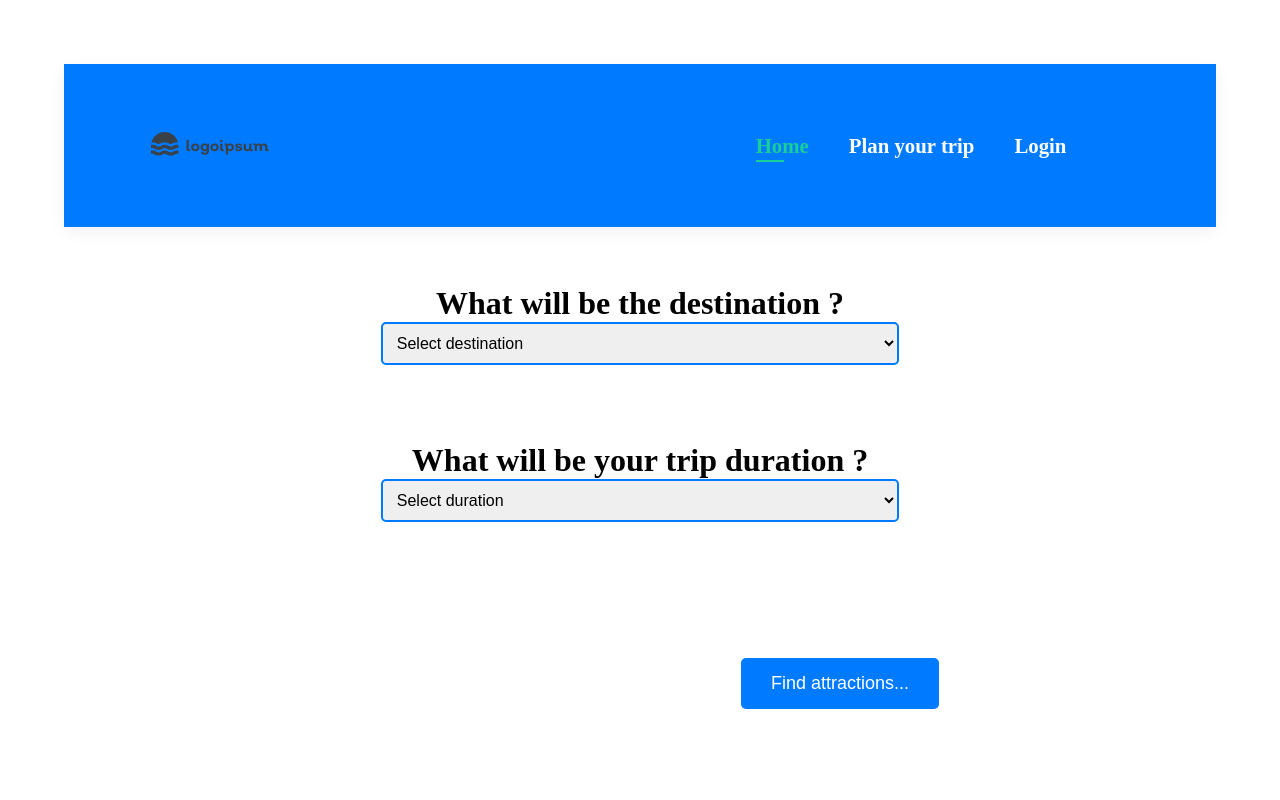
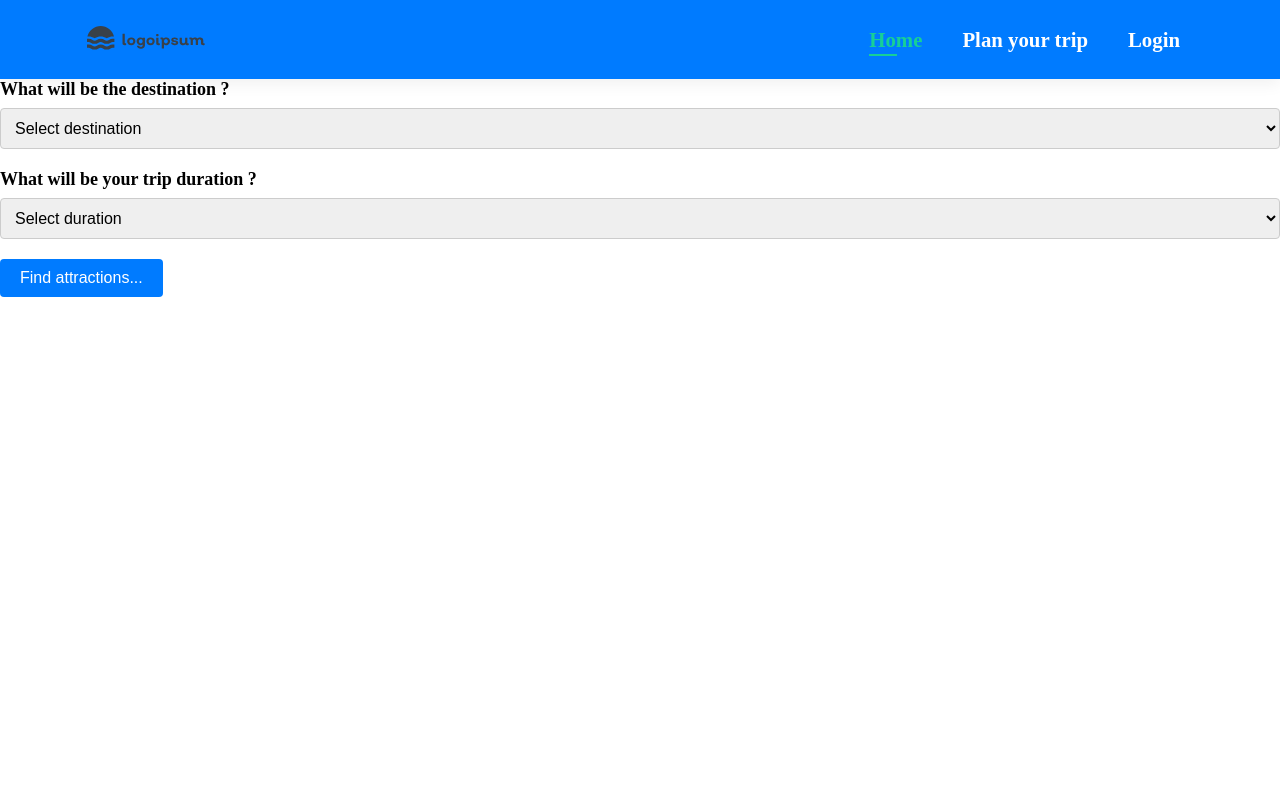
Before and after one commit to kaun-vaidish/SIH, a React (Create React App) app: page / in a window 1280 px wide. Shown: the top 800 px of the page. Built offline with nearby package versions, Linux system fonts and the light colour scheme.

Commit message:
working before material ui

```diff
--- a/src/App.js
+++ b/src/App.js
@@ -2,14 +2,14 @@ import React from "react";
 import Navbar from "./components/navbar/Navbar";
 import './app.css'
 import Planyourtrip from "./components/planyourtrip/plan-your-trip";
-import Chooselocations from "./components/chooselocations/chooselocations";
+// import Chooselocations from "./components/chooselocations/chooselocations";
 
 const App = () => {
   return (
     <>
       <Navbar/>
       <Planyourtrip />
-      <Chooselocations/>
+      {/* <Chooselocations/> */}
 
     </>
   );
--- a/src/components/planyourtrip/plan-your-trip.js
+++ b/src/components/planyourtrip/plan-your-trip.js
@@ -1,6 +1,5 @@
 import React, { useState } from "react";
 import "./planyourtrip.css";
-// import "C:/Users/Vaidish Thosar/Documents/GitHub/SIH/sih/src/components/chooselocations/chooselocations.css";
 
 const Planyourtrip = () => {
   const [destination, setDestination] = useState("");
--- a/src/components/planyourtrip/planyourtrip.css
+++ b/src/components/planyourtrip/planyourtrip.css
@@ -1,99 +1,34 @@
+/* planyourtrip.css */
 
-.navbar {
-  display: flex;
-  justify-content: space-between;
-  align-items: center;
-  background-color: #fff;
-  padding: 5px 20px;
-  box-shadow: 0px 2px 5px rgba(0, 0, 0, 0.1);
-  font-family: Arial, sans-serif;
-  color: #333;
-  border-bottom: 1px solid #ccc;
-}
-nav {
-  display: flex;
-  align-items: center;
-  justify-content: space-between;
-  background-color: #007bff;
-  padding: 20px 80px;
-  box-shadow: 0 5px 15px rgba(0, 0, 0, 0.06);
+.destination,
+.duration {
+  margin-bottom: 20px;
 }
 
-#navbar {
-  display: flex;
-  align-items: center;
-  justify-content: center;
+h1 {
+  font-size: 18px;
+  margin-bottom: 8px;
 }
 
-#navbar li {
-  list-style: none;
-  padding: 0 20px;
-  position: relative;
+select {
+  width: 100%;
+  padding: 10px;
+  border: 1px solid #ccc;
+  border-radius: 4px;
+  font-size: 16px;
 }
 
-#navbar li a {
-  text-decoration: none;
-  font-size: 1.3rem;
-  font-weight: 600;
+.findAttraction {
+  background-color: #007bff;
   color: #fff;
-  transition: 0.3s ease-in-out;
+  padding: 10px 20px;
+  border: none;
+  border-radius: 4px;
+  font-size: 16px;
+  cursor: pointer;
+  transition: background-color 0.3s ease;
 }
 
-#navbar li a:hover,
-#navbar li a.active {
-  color: #17cf97;
+.findAttraction:hover {
+  background-color: #0056b3;
 }
-
-#navbar li a:hover::after,
-#navbar li a.active::after {
-  content: "";
-  width: 30%;
-  height: 2px;
-  background: #17cf97;
-  position: absolute;
-  bottom: -4px;
-  left: 20px;
-}
-
-#mobile {
-  display: none;
-}
-
-#mobile i {
-  color: #fff;
-}
-
-@media screen and (max-width: 769px) {
-  #navbar {
-    display: flex;
-    flex-direction: column;
-    align-items: flex-start;
-    justify-content: flex-start;
-    position: fixed;
-    top: 90px;
-    right: -300px;
-    width: 300px;
-    height: 100vh;
-    background-color: #2a3239;
-    box-shadow: 0 40px 60px rgba(0, 0, 0, 0.1);
-    padding: 40px 0 0 10px;
-    transition: 0.3s ease-in-out;
-  }
-
-  #navbar.active {
-    right: 0px;
-  }
-
-  #navbar li {
-    margin-bottom: 25px;
-  }
-
-  #mobile {
-    display: block;
-  }
-
-  #mobile i {
-    font-size: 24px;
-    cursor: pointer;
-  }
-}
```
Also changed, not shown: src/components/chooselocations/chooselocations.css (+0 -97 lines).
